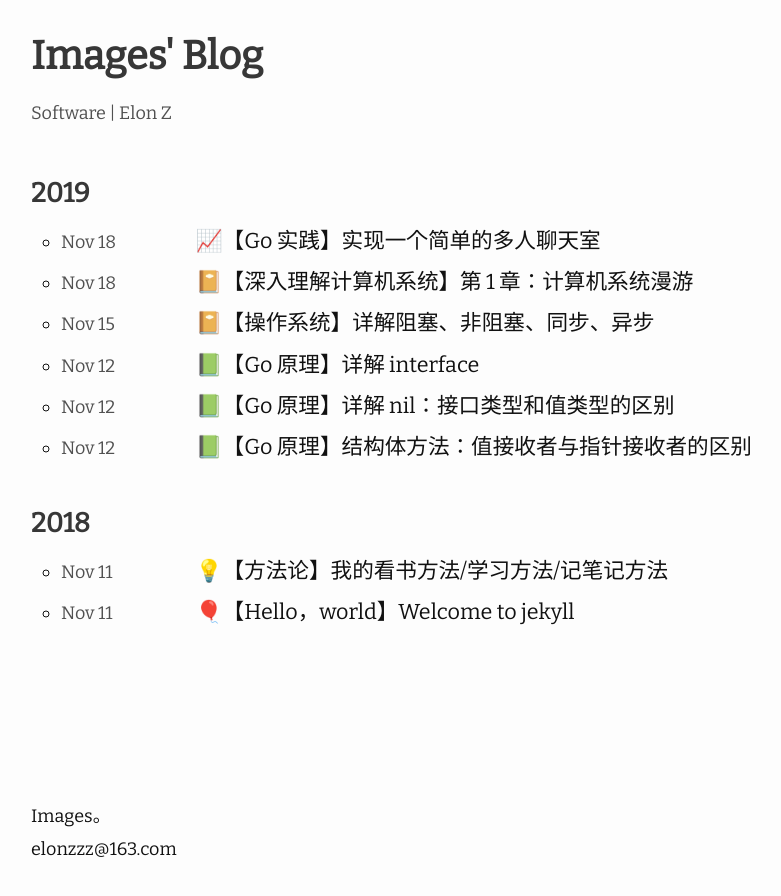
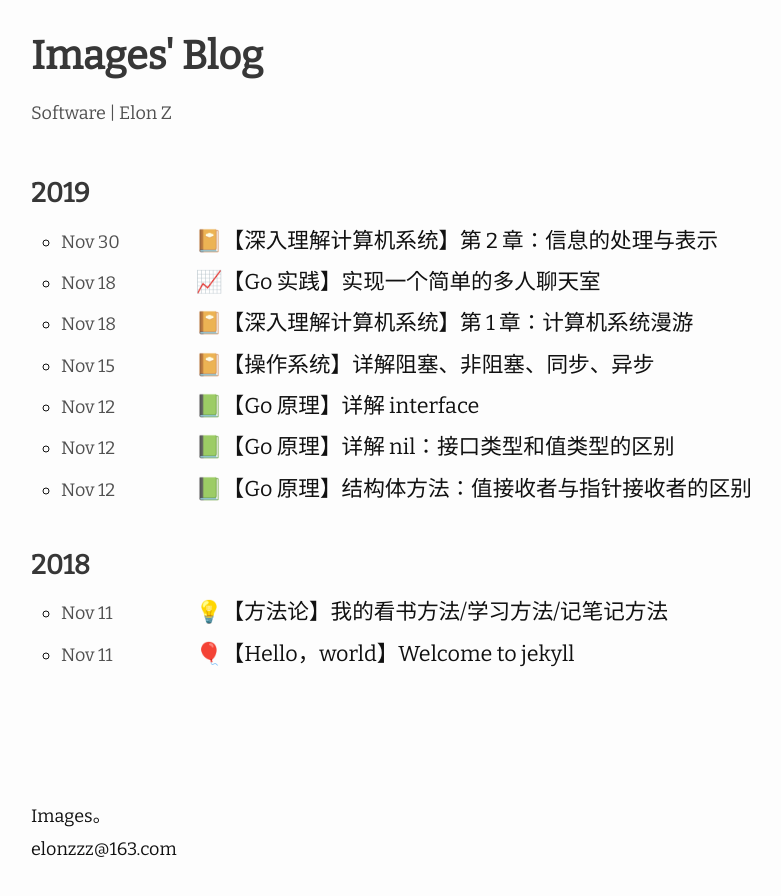
Before and after one commit to imageslr/blog, a Jekyll site: the page built from index.md, in a window 1280 px wide. Shown: the top 896 px of the page, without its empty margins (239-1020 px from the left). Built offline with Jekyll 4.4.1, drawn with Linux system fonts in a browser that asks for light colours; nearby versions of some CDN libraries; some of the changed lines change nothing that is shown.

Commit message:
add post

````diff
--- a/_includes/head.html
+++ b/_includes/head.html
@@ -10,6 +10,21 @@
   <script>
     hljs.initHighlightingOnLoad();
   </script>
+  <script type="text/x-mathjax-config">
+    MathJax.Hub.Config({ TeX: { equationNumbers: { autoNumber: "all" } } });
+  </script>
+  <script type="text/x-mathjax-config">
+    MathJax.Hub.Config({
+      tex2jax: {
+        inlineMath: [ ['$','$'], ["\\(","\\)"] ],
+        processEscapes: true
+      }
+    });
+  </script>
+  <script
+    src="https://cdn.mathjax.org/mathjax/latest/MathJax.js?config=TeX-AMS-MML_HTMLorMML"
+    type="text/javascript"
+  ></script>
   {%- feed_meta -%}
   {%- if jekyll.environment == 'production' and site.google_analytics -%}
   {%- include google-analytics.html -%}
--- /dev/null
+++ b/_posts/2019-11-30-csapp-2.md
@@ -0,0 +1,215 @@
+---
+layout: post
+title: 📔【深入理解计算机系统】第 2 章：信息的处理与表示
+date: 2019/11/30 15:00
+---
+
+$$
+R_{\mu \nu} - {1 \over 2}g_{\mu \nu}\,R + g_{\mu \nu} \Lambda
+= {8 \pi G \over c^4} T_{\mu \nu}
+$$
+
+$$R_{\mu \nu} $$
+
+# 【Book】第 2 章：信息的处理与表示
+
+## 前言
+* 三种编码方式：无符号、补码、浮点数。分别对应自然数、整数、实数
+* 二进制的整数运算构成一个阿贝尔群，满足整数满足交换律、结合律等，可能溢出
+* 浮点数不一定满足交换律，结合律，因为它只是近似表示
+
+## 信息存储
+### 存储单位
+* 位（bit）：一个二进制位就是一比特
+* 字节（byte）：8 位构成一个字节。计算机最小的可寻址的内存单位是字节，而不是单独的位
+* 字（word）：2 个字节构成一个字
+* 字长（word size）：**虚拟地址空间**的最大大小，也即“32 位、64 位”机器的含义。字长是指针数据的标称大小（nominal size），如 `char *` 类型的字节数就是 4（32 位机）或 8（64 位机）
+
+### 变量大小
+程序中声明的变量有不同的大小，如 int 是 4 字节、long 是 8 字节。这些变量在内存中按照 16 位**对齐**（一个 word）。这样硬件工作更高效。
+
+指针变量的大小等于机器字长。
+
+### 寻址和字节顺序
+多字节对象连续存储，对象的地址是所使用字节的**最小地址**。如 4 字节的 int 变量，其地址是第一个字节的地址。
+
+如前文所述，计算机最小的可寻址的内存单位是字节，而不是单独的位。换句话说，存储的时候**以字节为单位**而不是以位为单位。
+
+按照有效字节在内存中的存储顺序，可以分为**大端法和小端法**：大端法从高到低，小端法从低到高。比如某十六进制的值 0x0123，存储在 0x100~0x101 的内存地址上。大端法存储为：`01 23`，小端法存储为 `23 01`。
+
+### 布尔代数
+#### 位级运算
+取反 NOT(`~`)、与 AND(`&`)、或 OR(`|`)、异或 EXCLUSIVE-OR(`^`)。第一个是单目运算，其他都是双目运算。
+
+#### 位运算的应用
+位向量形如 `1110011010...`。可以使用位向量表示集合，与(&)和或(|)运算分别表示求并集和求交集。
+
+与(&)实现掩码运算，从一个字中选出某些位。
+
+异或，无需中间变量即可交换两个值：
+```c
+void inplace_swap(int x, int y) {
+  y = x ^ y
+  x = x ^ y // 前两步相当于：x = x ^ x ^ y = y
+  y = x ^ y // 这一步相当于：y = y ^ x ^ y = x
+}
+```
+
+异或还可以找出一堆数组中唯一的、只出现奇数次的数字。
+
+### C 语言中的逻辑运算
+与、或、非：&&、||、!
+
+注意区分逻辑运算的与或非和位级运算的与或非（&、|、~)，二者完全不同：
+1. 逻辑运算返回值只有 0 或 1
+2. 逻辑运算是短路运算
+
+### 移位操作
+逻辑右移：左端补 0
+算术右移：左端补符号位
+
+移动 k 位、k 很大的时候，只会移动 `k mod w` 位，这里 w 是机器字长。如 32 位机器上，左移 40 位，只会执行左移 8 位。
+
+## 整数表示
+### 无符号数与有符号数（补码）
+无符号数，二进制转为十进制：$B2U_w(X)=\sum^{w-1}_{i=0}{x_i2^i}$，其中 X 是一个数字的二进制表示，$x_i$ 是 X 的第 i 位。
+
+有符号数采用**补码**表示。有符号数，二进制转为十进制：$B2U_w(X)=-x_{w-1}2^{w-1}+\sum^{w-2}_{i=0}{x_i2^i}$，其中 X 是一个数字的二进制表示，$x_i$ 是 X 的第 i 位。
+
+有符号数的最高有效位就是**符号位**，其权重为 $-2^{w-1}$。而无符号数中，最高有效位的权重为$2^{w-1}$。
+
+补码的取值范围：
+* 最小值：$TMin_w=-2^{w-1}$，即 `1000...00`
+* 最大值：$TMax_w=\sum^{w-2}_{i=0}{x_i2^i}$，即 `0111...11`
+
+补码的范围是不对称的，**一半负数个数，一半非负数**，TMin 没有相对应的正数。比如 4 位补码的表示范围为 -8~7，对半分为 -8~-1，0~7。
+
+### 为什么要用补码，而不是原码或者反码
+原码最高位充当符号位，0 为正、1 为负。
+反码最高位权值为 $-(2^{w-1}-1)$。
+补码最高位权值为 $-2^{w-1}$。
+
+原码和反码对于数字 0 都有两种不同的编码方式：原码有 +0 [000...0] 和 -0 [100...0]，反码有 +0 [000...0] 和 -0 [111...1]。
+
+### 补码的术语来源
+对于一个负数 -x，其二进制补码等同于：对于非负数 x，$2^w-x$ 的无符号表示。
+
+### 有符号数与无符号数的转换
+C 语言中，有符号数和无符号数比较时，有符号数会**隐式转换**为无符号数。
+
+类型转换**不会改变位模式**，只会改变这些位的解释方式。
+
+### 扩展与截断
+扩展：左侧增加位，如 8 位数字扩展为 16 位数字。
+截断：左侧截去位，如 16 位数字截断为 8 位数字。
+
+* 无符号数的扩展：左侧增加 0
+* 补码数的扩展：左侧增加符号位
+
+二者均能保持**值不变**。补码数如果是负数，新增加的符号位权值为 $-2^{k}$，而旧的符号位权值由 $-2^{k-1}$ 变为 $2^{k-1}$，**抵消**了增量。
+
+截断就是丢弃高位。无论是无符号数还是补码数，在位级表示上都是一样的，都是去掉前几位。在位的解释上，一个解释成无符号数，一个解释成有符号数。
+
+### 二者同时存在
+先扩展位、再改变符号。比如从 short 转化为 unsigned 时，先扩展位大小，再有符号数转为无符号数。
+
+## 整数运算
+### 检测无符号数的加法溢出
+两数相加，和小于任一加数。即 s=x+y，若 s<x（等价的，s<y），则溢出。
+
+### 补码加法的溢出
+* **负溢出**：两个负数相加，和比 TMin 还要小，发生负溢，最终结果变为正数
+* **正溢出**：两个正数相加，结果比 TMax 还要大，发生正溢，最终结果变为负数
+
+#### 检测补码加法的溢出
+* 两个正数相加，得到负数，发生正溢出。
+* 两个负数相加，得到正数，发生负溢出。
+
+### 补码的非
+一个数的非就是它的相反数（逆元），两数相加为 0。
+
+补码的非：如果 x > TMin，其补码的非为 -x；如果 **x == TMin，其补码的非为 x**。
+> 设 x = TMin 的补码表示为 [111...1]，则 x + x = TMin + TMin = [111...1] + [111...1] = 1[000...0] = 0，前面溢出的 1 被丢弃了。
+
+补码非的位级表示有两种。第一种是对每一位取反，再对结果加 1，表示为 C 语言式子：`-x == ~x+1`。
+
+这种思路可以这样理解：对 x 每一位都取补，那么这个数和 x 加起来是 11111111…1；再将结果加 1，就会让其不断进位直到溢出，结果变为 0。因此按位取反再加 1 就是 x 的非。
+
+另一种方法是找到补码位向量的最右边的 1 的位置，然后对其左边的所有位取反（不包括这个 1）。这种方法和第一种的思路其实是一致的。
+
+### 补码加法、补码乘法
+无论是加法还是乘法，无符号数和补码数的运算的**位级表示**都是一样的。一个将结果解释为无符号数，一个解释为有符号数。
+
+### 检测乘法溢出
+使用除法。见练习题 2.35
+
+### 乘以常数 -> 移位和加法
+当乘以一个常数时，编译器会使用移位和加法运算的组合来代替乘以常数。
+
+比如 `x*14`，由于 $14=2^3+2^2+2^1$，所以会将乘法重写为 `(x<<3)+(x<<2)+(x<<1)`；还可以利用 $14=2^4-2^1$，将其改写为 `(x<<4)-(x<<1)`。
+
+### 除以 2 的幂 / 模运算
+无符号和补码数分别使用逻辑移位和算术移位代替除以 2 的幂。
+
+整数除法需要**向 0 舍入**。无符号数和补码的移位运算都是向负无穷舍入。无符号数由于数值非负，因此等同于是向 0 舍入。补码数在数组为正时，等同于向 0 舍入；数值为负时，却是向负无穷舍入，导致结果不准确。
+
+解决方法是**增加一个 bias**。如果被除数是负数，那么需要加上一个偏置来向上舍入。偏置是 `2^k-1`。
+
+C 语言中，数字都是用补码表示。在除法运算时，编译器会自动地增加这个偏置。C 表达式：
+```c
+(x<0 ? x+(1<<k)-1 : x) >> k
+```
+会计算数值 $x/2^k$。
+
+## 浮点数
+### IEEE 浮点表示
+公式表示：$V=(-1)^s×M×2^E$
+* 符号位 s(sign)：证书还是负数
+* 尾数 M(significand)：二进制小数
+* 阶码 E(exponent)：对浮点数加权
+
+编码表示：将浮点数的位分为三个字段
+* 符号位 1 位，直接编码符号 s
+* k 位阶码字段 exp 编码阶码 E。注意 exp **不等于** E，E 等于 `e-Bias` 或者 `1-bias`，见下文
+* n 位小数字段 frac 编码尾数 M，同样编码出来的值**不一定**等于 M，依赖于阶码字段的值 exp 是否为 0
+
+根据 exp 的值，被编码的值可以分为 3 种不同情况：
+* 规格化的：阶码不全 0、不全 1
+    * 阶码的值被解释以偏置形式表示的有符号整数，阶码字段 exp 表示的指数为 E=e-Bias，其中 e 是 k 位阶码字段表示的无符号数，Bias 等于 $2^{k-1}-1$
+    * 小数字段 frac 表示的尾数为 M=1+f，f 为小数字段表示的小数值，尾数**隐含的以 1 开头**
+* 非规格化的：阶码全 0
+    * 解码值是 E=1-Bias。不设置为 -Bias 是为了获得平滑的过渡
+    * 尾数 M=f，不包含隐含的 1
+    * 数值 0 可以表示为除符号位以外全是 0，这样有正 0 和负 0
+* 特殊值：阶码全 1
+    * 阶码全 1、尾数全 0：无穷大
+    * 阶码全 1、尾数不为 0：NaN，not a number
+
+浮点数分类：
+![15751032439909](/media/15751032439909.jpg)
+
+
+### 浮点数表示示例
+6 位 浮点数示例：
+![15751036989967](/media/15751036989967.jpg)
+
+
+8 位浮点数的非负值示例，可以看到最大的非规格化数和最小的规格化数之间的平滑过渡：
+![15751038137166](/media/15751038137166.jpg)
+
+
+### 浮点数比较大小
+将浮点数的位级表示看作无符号数，直接比较。负数需要简单的额外处理。
+
+### 浮点运算
+浮点加法不具有结合性，因为可能溢出、丢失精度。
+
+乘法同理，可以交换，不可以结合，也不具有分配性。但是乘法运算满足**单调性**，即只要a、b、c≠NaN，那么如果 a≥b，就一定有 `a*c≥b*c`。
+
+### 浮点数与整数的类型转换
+int 是 32 位，float 的尾数位是 23 位，double 的尾数位是 52 位。
+
+* int → float：不会溢出，可能丢失精度
+* int/float → double：不会变
+* double → float：可能溢出，也可能丢失精度
+* float → double/int：值会向 0 舍入。这相当于把尾数位看作无符号数，丢弃掉多余的位
````
Also changed, not shown: media/15751032439909.jpg (added), media/15751036989967.jpg (added), media/15751038137166.jpg (added).
